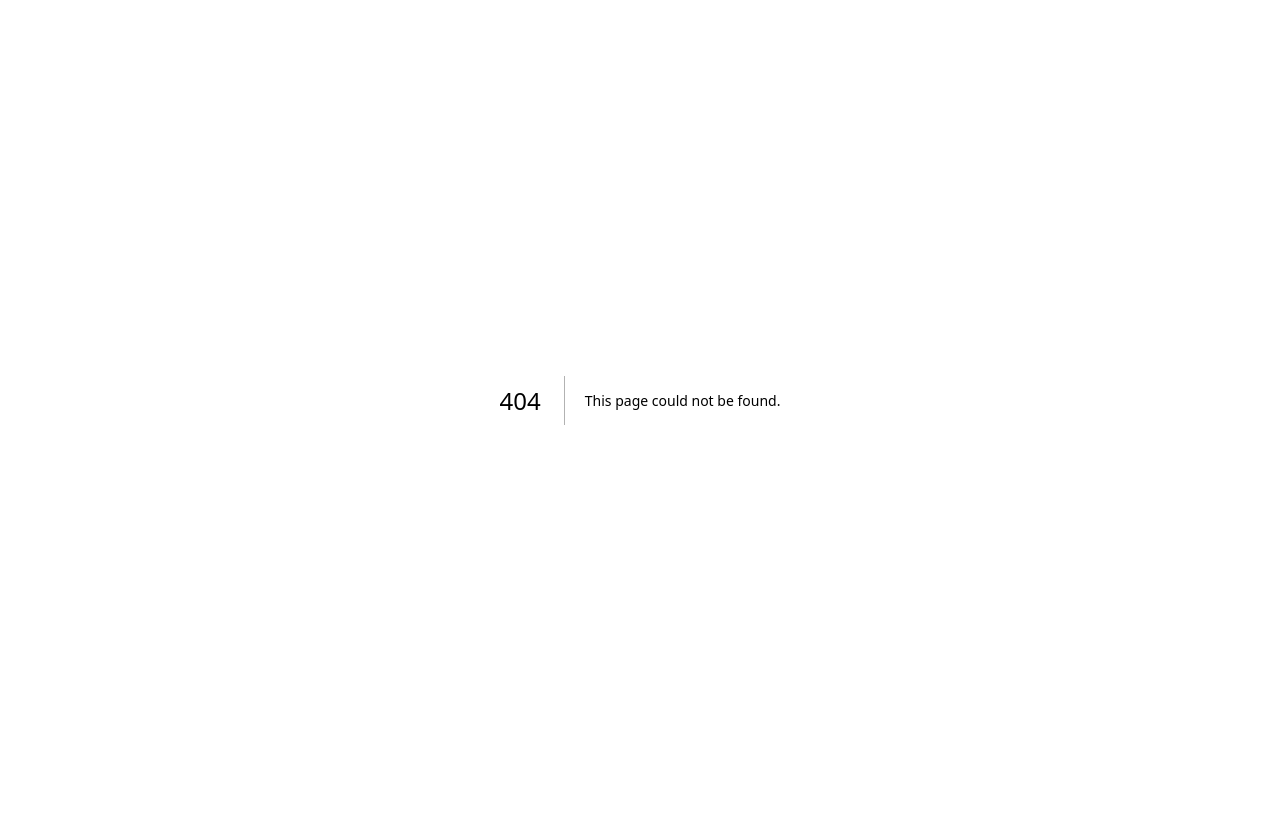
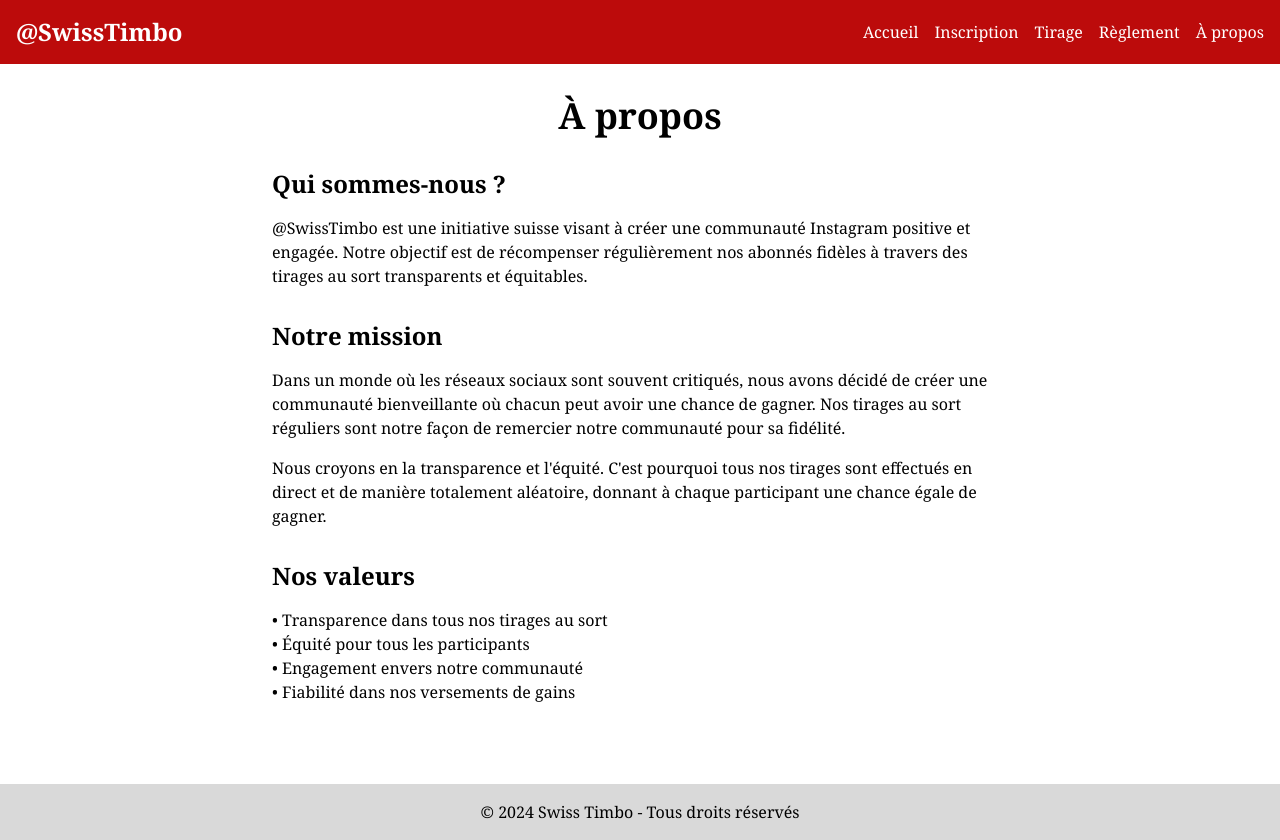
Before and after one commit to timvw4/swisstimbo-giveaway, a Next.js app: page /about in a window 1280 px wide. Before the commit this address had no page. Before the commit the page ends 800 px from the top, so only its background shows below. Built offline with nearby package versions, Linux system fonts and the light colour scheme.

Commit message:
Mise à jour: changement de nom pour SwissTimbo et configuration

```diff
--- a/components/Layout.tsx
+++ b/components/Layout.tsx
@@ -53,6 +53,9 @@ export default function Layout({ children }: LayoutProps) {
               <Link href="/reglement" className="hover:text-light-gray">
                 Règlement
               </Link>
+              <Link href="/about" className="hover:text-light-gray">
+                À propos
+              </Link>
             </div>
           </div>
 
@@ -87,6 +90,13 @@ export default function Layout({ children }: LayoutProps) {
               >
                 Règlement
               </Link>
+              <Link
+                href="/about"
+                className="hover:text-light-gray py-2"
+                onClick={() => setIsMenuOpen(false)}
+              >
+                À propos
+              </Link>
             </div>
           </div>
         </div>
@@ -98,7 +108,7 @@ export default function Layout({ children }: LayoutProps) {
 
       <footer className="bg-light-gray p-4 mt-8">
         <div className="container mx-auto text-center text-sm md:text-base">
-          <p>© 2024 Jacques Reverdin - Tous droits réservés</p>
+          <p>© 2024 Swiss Timbo - Tous droits réservés</p>
         </div>
       </footer>
     </div>
--- a/next.config.js
+++ b/next.config.js
@@ -3,8 +3,14 @@ const nextConfig = {
   reactStrictMode: true,
   swcMinify: true,
   images: {
-    domains: ['images.fineartamerica.com'],
+    domains: ['localhost', 'vercel.app'],
+    unoptimized: true,
   },
+  experimental: {
+    appDir: false,
+  },
+  basePath: '',
+  output: 'standalone',
 }
 
 module.exports = nextConfig
--- a/package.json
+++ b/package.json
@@ -1,5 +1,5 @@
 {
-  "name": "jacques-reverdin-giveaway",
+  "name": "swisstimbo-giveaway",
   "version": "0.1.0",
   "private": true,
   "scripts": {
--- /dev/null
+++ b/pages/about.tsx
@@ -0,0 +1,55 @@
+import React from 'react'
+import Layout from '@/components/Layout'
+
+export default function About() {
+  return (
+    <Layout>
+      <div className="max-w-3xl mx-auto px-4">
+        <h1 className="text-2xl md:text-4xl font-bold mb-6 md:mb-8 text-center">À propos</h1>
+
+        <div className="space-y-6 md:space-y-8">
+          <section>
+            <h2 className="text-xl md:text-2xl font-bold mb-3 md:mb-4">Qui sommes-nous ?</h2>
+            <div className="prose max-w-none">
+              <p className="mb-4">
+                @SwissTimbo est une initiative suisse visant à créer une communauté
+                Instagram positive et engagée. Notre objectif est de récompenser
+                régulièrement nos abonnés fidèles à travers des tirages au sort
+                transparents et équitables.
+              </p>
+            </div>
+          </section>
+
+          <section>
+            <h2 className="text-xl md:text-2xl font-bold mb-3 md:mb-4">Notre mission</h2>
+            <div className="prose max-w-none">
+              <p className="mb-4">
+                Dans un monde où les réseaux sociaux sont souvent critiqués, nous avons
+                décidé de créer une communauté bienveillante où chacun peut avoir une
+                chance de gagner. Nos tirages au sort réguliers sont notre façon de
+                remercier notre communauté pour sa fidélité.
+              </p>
+              <p className="mb-4">
+                Nous croyons en la transparence et l'équité. C'est pourquoi tous nos
+                tirages sont effectués en direct et de manière totalement aléatoire,
+                donnant à chaque participant une chance égale de gagner.
+              </p>
+            </div>
+          </section>
+
+          <section>
+            <h2 className="text-xl md:text-2xl font-bold mb-3 md:mb-4">Nos valeurs</h2>
+            <div className="prose max-w-none">
+              <p className="mb-4">
+                • Transparence dans tous nos tirages au sort<br />
+                • Équité pour tous les participants<br />
+                • Engagement envers notre communauté<br />
+                • Fiabilité dans nos versements de gains
+              </p>
+            </div>
+          </section>
+        </div>
+      </div>
+    </Layout>
+  )
+}
```
